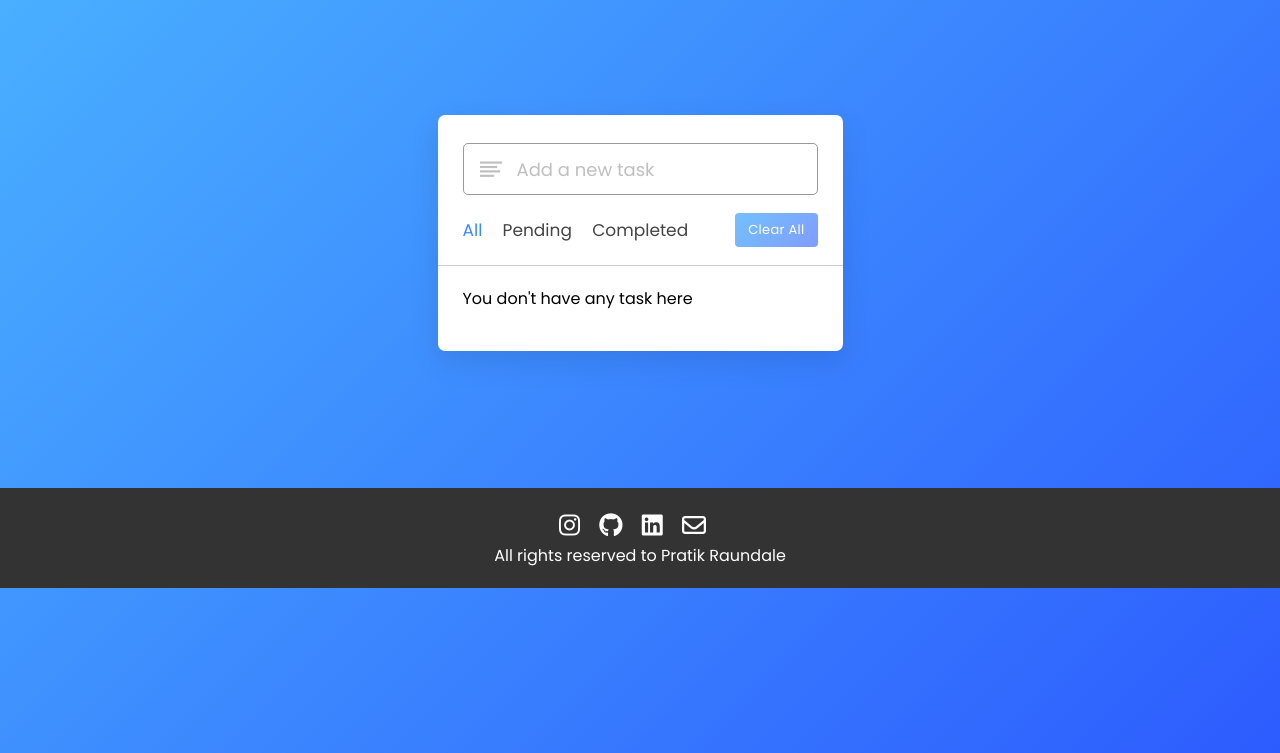
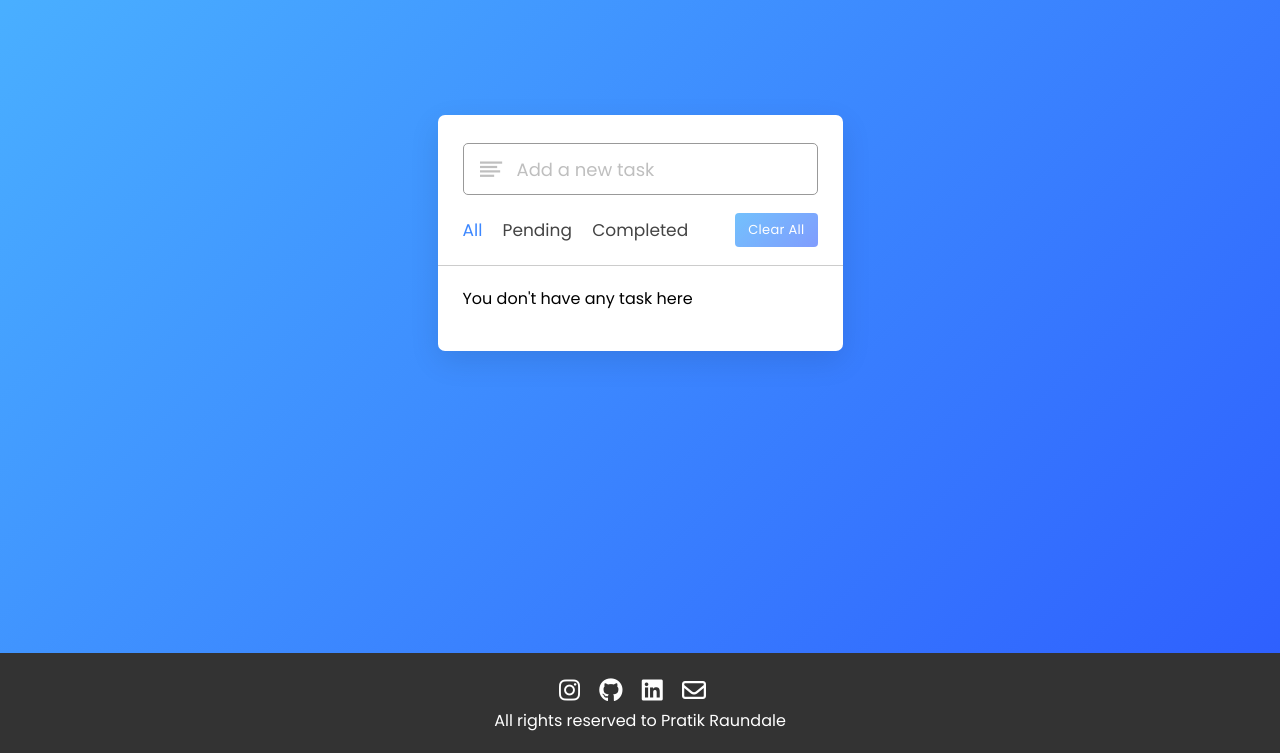
Before and after one commit to pratikraundale12/Todo, a plain HTML site: page index.html in a window 1280 px wide. Shown: the part 47-800 px from the top of the page. Drawn offline with nearby package versions, Linux system fonts and the light colour scheme.

Commit message:
Update style.css

```diff
--- a/style.css
+++ b/style.css
@@ -198,7 +198,10 @@ body{
 footer {
   background-color: #333;
   color: #fff;
-  padding: 20px 0;
+  padding: 20px; /* Adjust as needed */
+  position: fixed;
+  bottom: 0;
+  width: 100%;
   text-align: center;
 }
 
```
